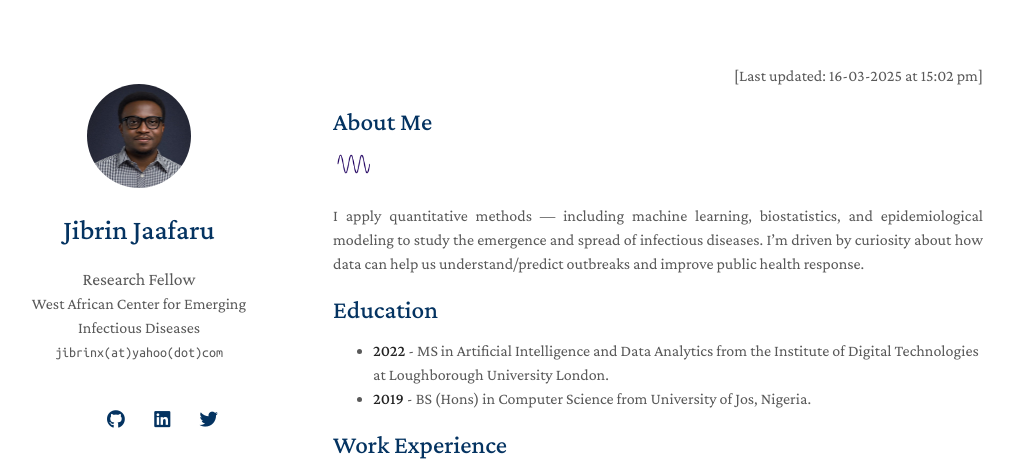
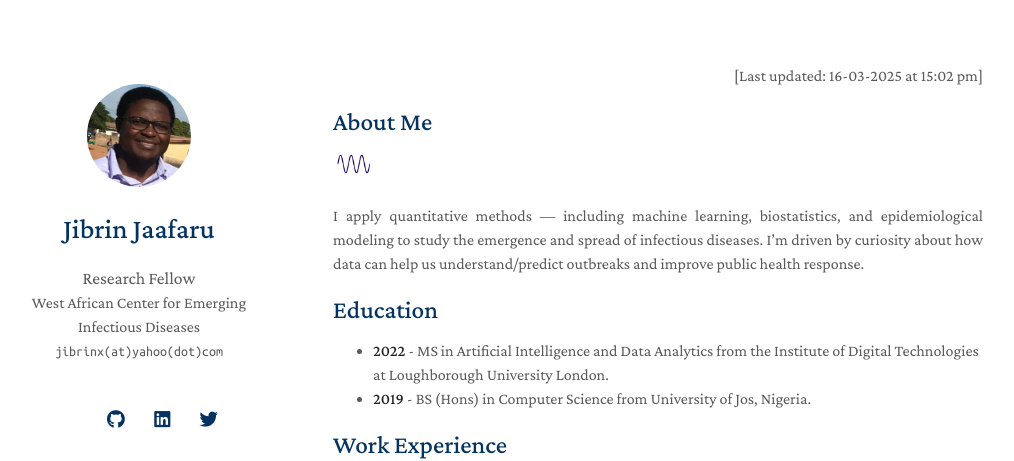
Before and after one commit to jibrinx/jibrinx.github.io, a Jekyll site: the page built from index.md, in a window 1280 px wide. Shown: the top 461 px of the page, without its empty margins (137-1151 px from the left). Built offline with Jekyll 4.4.1, drawn with Linux system fonts in a browser that asks for light colours; nearby versions of some CDN libraries; a style sheet for code colours, icons or effects is not loaded.

Commit message:
Update avatar image path in config

```diff
--- a/_config.yml
+++ b/_config.yml
@@ -21,7 +21,7 @@ twitter: https://twitter.com/jibrinx
 
 # Images (e.g., your profile picture and your website's favicon)
 # "favicon" and "favicon_dark" are used for the light and dark modes, respectively.
-avatar: ./assets/img/jibrin.jpg
+avatar: ./assets/img/jibrinjb.jpg
 favicon: ./assets/img/favicon.png
 favicon_dark: ./assets/img/favicon.png
 
```
